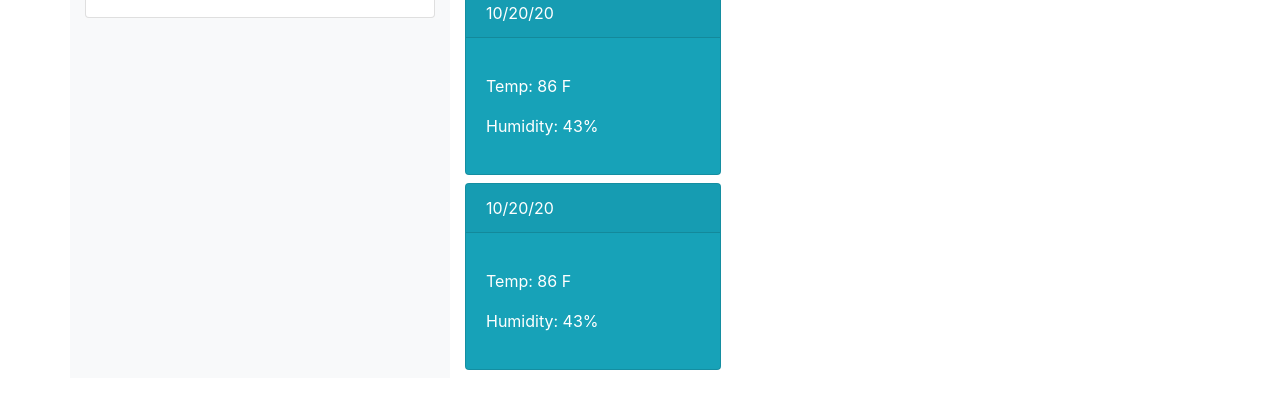
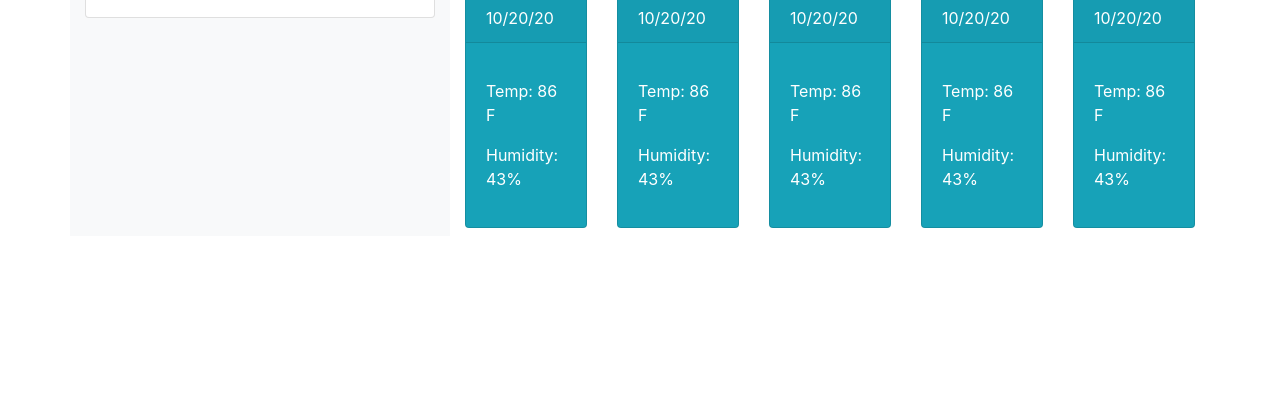
Before and after one commit to yooperjb/weather-dashboard, a plain HTML site: page index.html in a window 1280 px wide. Shown: the part 380-800 px from the top of the page. Drawn offline with nearby package versions, Linux system fonts and the light colour scheme.

Commit message:
More page styling pre-coding

```diff
--- a/assets/js/script.js
+++ b/assets/js/script.js
@@ -0,0 +1,5 @@
+
+
+var citySearch = function() {
+
+};
--- a/index.html
+++ b/index.html
@@ -56,9 +56,11 @@
                     </div>
                 </div>
 
-                <div class="row nowrap">
+                <div class="row">
                     <div class="col-12"> <!-- 5 Day Forcast Cards -->
-                        <h3>5-Day Forecast:</h3>
+                        <h2>5-Day Forecast:</h2>
+                        <div class="row">
+                            <div class="col">
                                 <div class="card text-white bg-info mb-2" style="max-width: 16rem;">
                                     <div class="card-header">10/20/20</div>
                                     <div class="card-body">
@@ -67,12 +69,46 @@
                                         <p class="card-humidity">Humidity: 43%</p>
                                     </div>
                                 </div>
+                            </div>
+                            <div class="col">
                                 <div class="card text-white bg-info mb-2" style="max-width: 16rem;">
                                     <div class="card-header">10/20/20</div>
                                     <div class="card-body">
                                         <p class="card-icon"></p>
                                         <p class="card-temp">Temp: 86 F</p>
                                         <p class="card-humidity">Humidity: 43%</p>
+                                    </div>
+                                </div>
+                            </div>
+                            <div class="col">
+                                <div class="card text-white bg-info mb-2" style="max-width: 16rem;">
+                                    <div class="card-header">10/20/20</div>
+                                    <div class="card-body">
+                                        <p class="card-icon"></p>
+                                        <p class="card-temp">Temp: 86 F</p>
+                                        <p class="card-humidity">Humidity: 43%</p>
+                                    </div>
+                                </div>
+                            </div>
+                            <div class="col">
+                                <div class="card text-white bg-info mb-2" style="max-width: 16rem;">
+                                    <div class="card-header">10/20/20</div>
+                                    <div class="card-body">
+                                        <p class="card-icon"></p>
+                                        <p class="card-temp">Temp: 86 F</p>
+                                        <p class="card-humidity">Humidity: 43%</p>
+                                    </div>
+                                </div>
+                            </div>
+                            <div class="col">
+                                <div class="card text-white bg-info mb-2" style="max-width: 16rem;">
+                                    <div class="card-header">10/20/20</div>
+                                    <div class="card-body">
+                                        <p class="card-icon"></p>
+                                        <p class="card-temp">Temp: 86 F</p>
+                                        <p class="card-humidity">Humidity: 43%</p>
+                                    </div>
+                                </div>
                             </div>
                         </div>
                     </div><!-- End 5-Day Forecast -->
```
Lines whose indentation alone changed are shown as unchanged.
